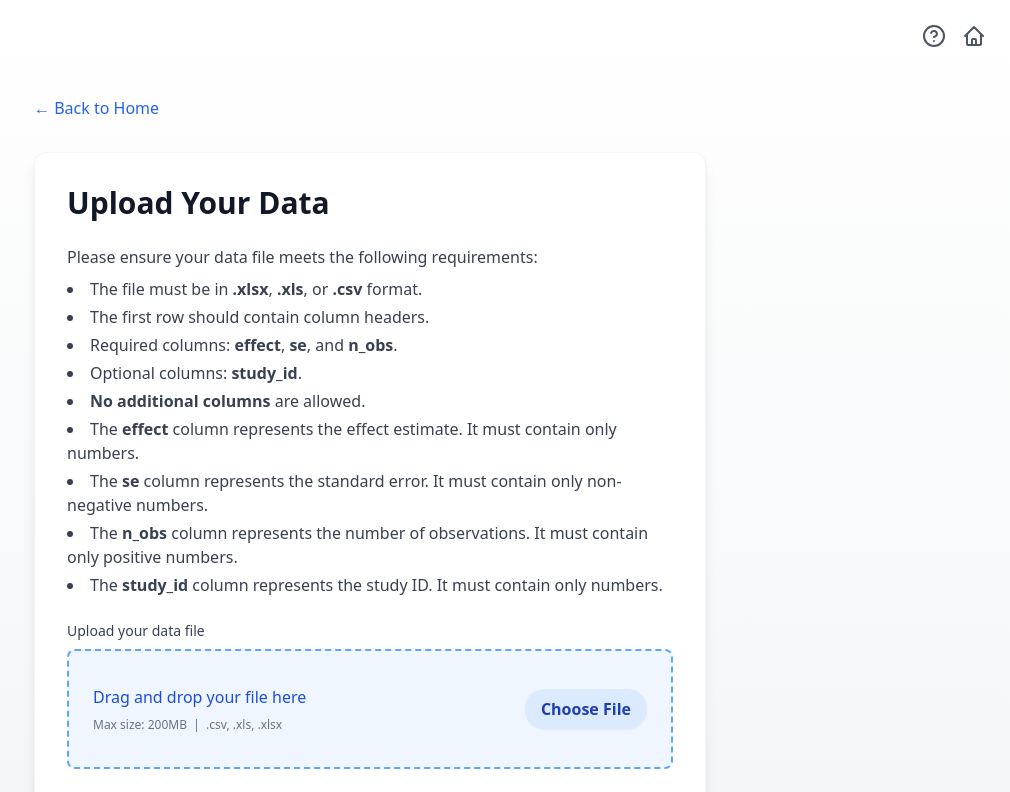
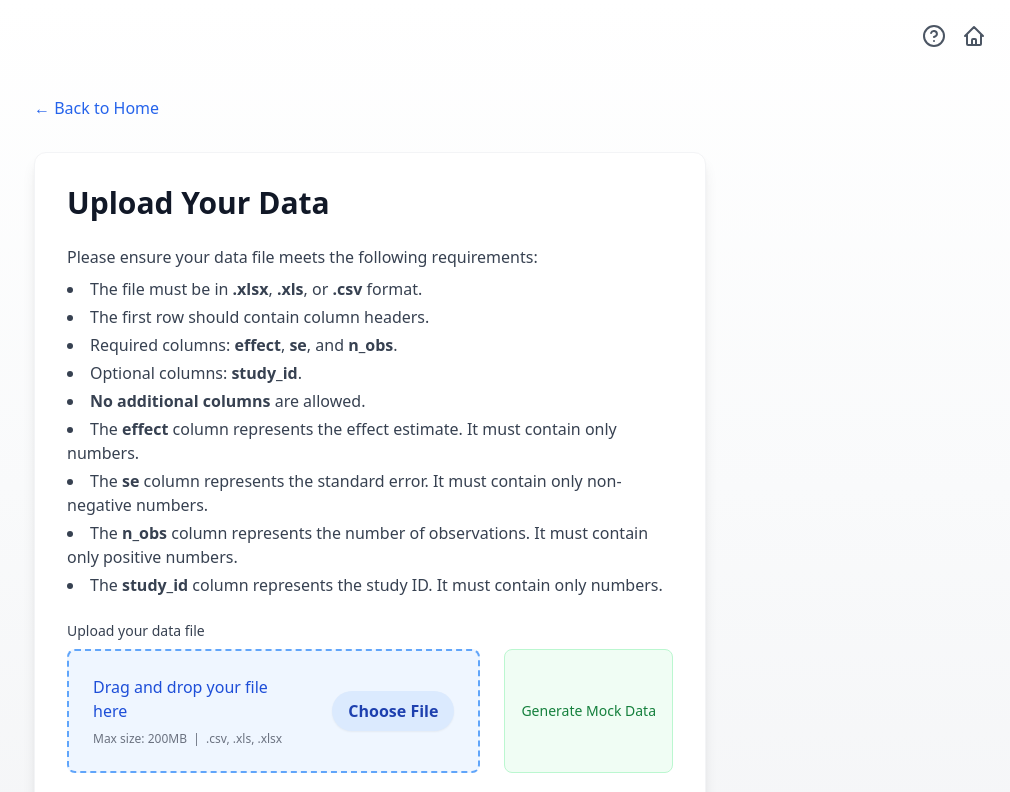
Before and after one commit to PetrCala/maive-ui, a Next.js app in the folder apps/react-ui/client/: page /upload in a window 1280 px wide. Shown: the top 792 px of the page, without its empty margins (270-1280 px from the left). Built offline with nearby package versions, Linux system fonts and the light colour scheme.

Commit message:
fix: flip a condition check on the upload page

```diff
--- a/apps/react-ui/client/src/pages/upload/index.tsx
+++ b/apps/react-ui/client/src/pages/upload/index.tsx
@@ -160,7 +160,7 @@ export default function UploadPage() {
 										</div>
 									)}
 								</div>
-								{process.env.NODE_ENV !== "development" &&
+								{process.env.NODE_ENV === "development" &&
 									(!selectedFile ? (
 										<button
 											type="button"
```
